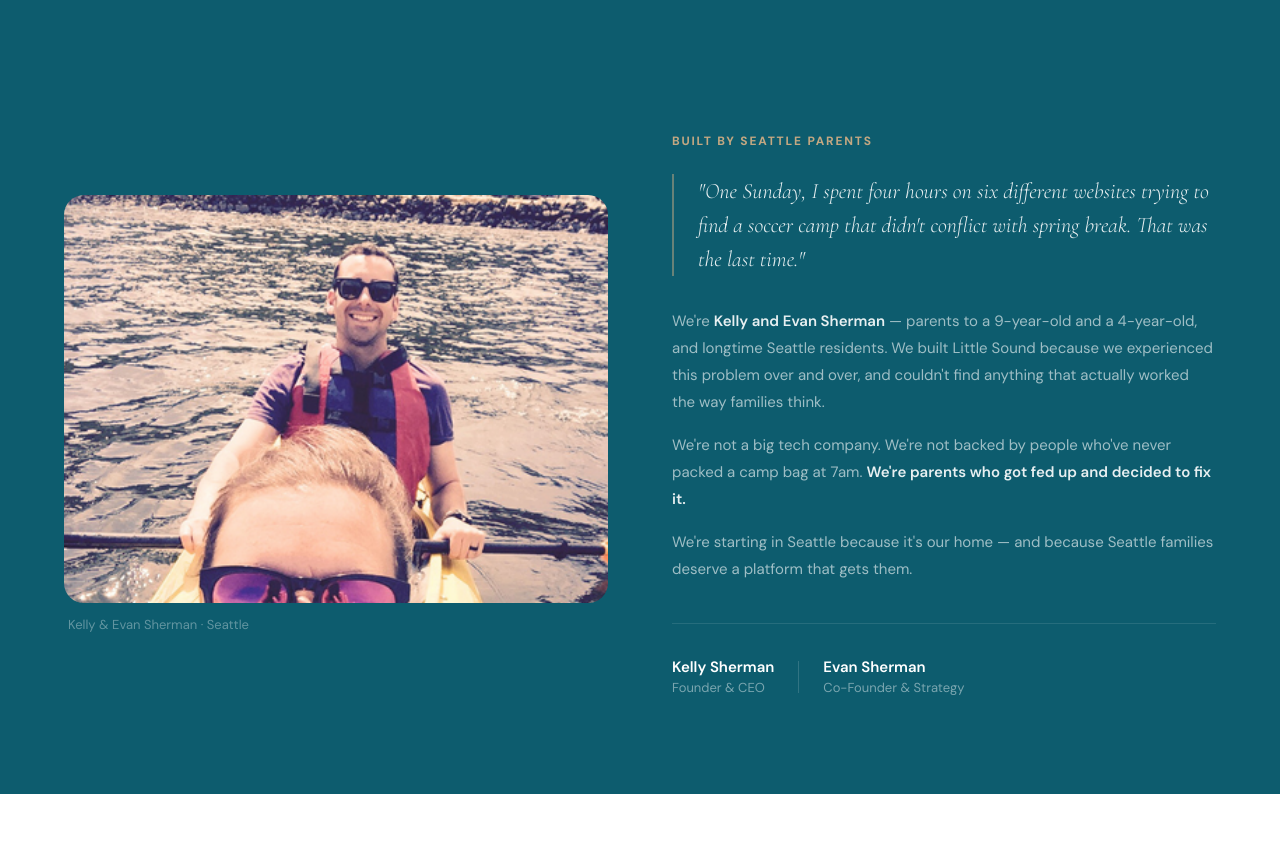
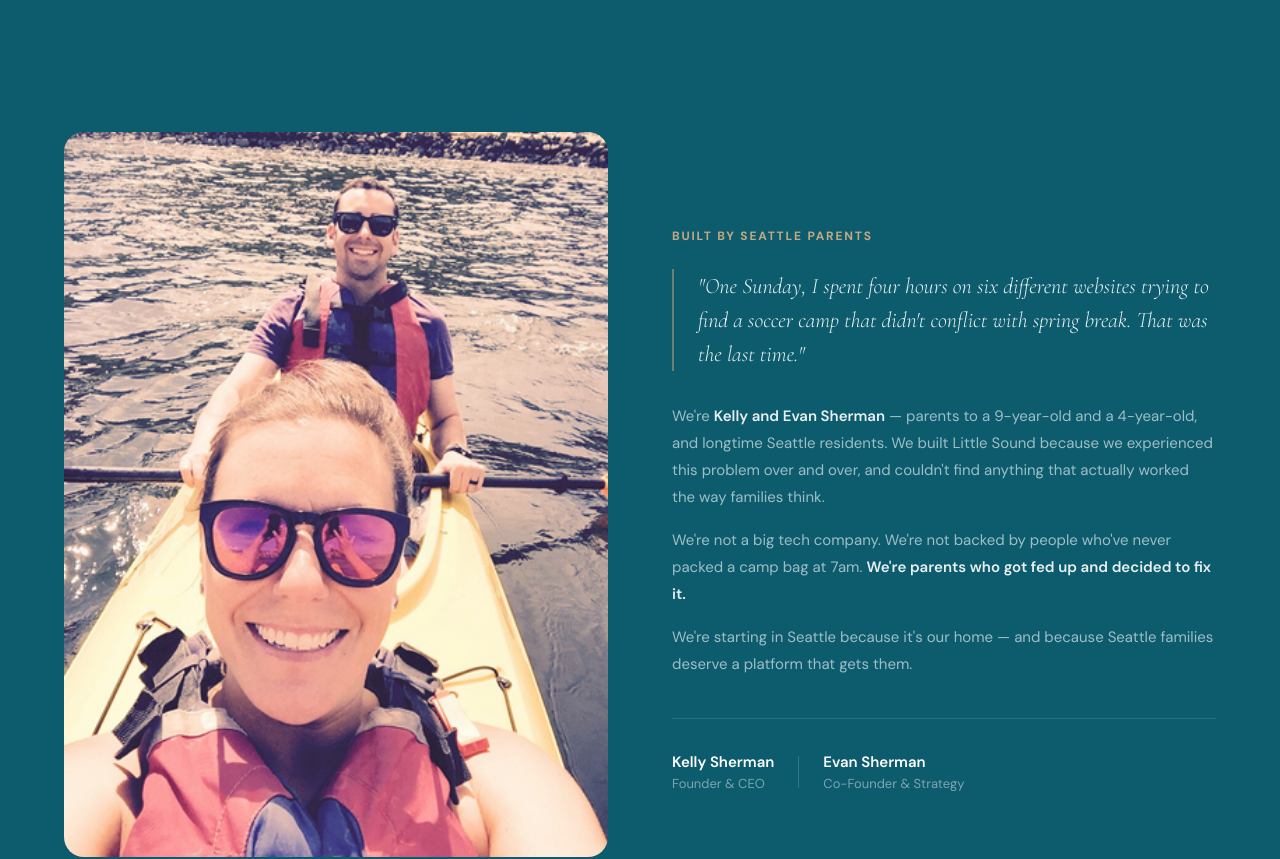
Before and after one commit to thelittlesound/littlesound-landing, a Next.js app: page / in a window 1280 px wide. Shown: the part 2520-3379 px from the top of the page. Built offline with nearby package versions, Linux system fonts and the light colour scheme.

Commit message:
Fix founders photo crop - portrait ratio

```diff
--- a/app/components/Founders.tsx
+++ b/app/components/Founders.tsx
@@ -8,12 +8,12 @@ export default function Founders() {
 
           {/* Founders photo */}
           <div className="hidden lg:flex flex-col items-start gap-3">
-            <div className="w-full aspect-[4/3] rounded-[20px] overflow-hidden relative">
+            <div className="w-full aspect-[3/4] rounded-[20px] overflow-hidden relative">
               <Image
                 src="/images/founders.png"
                 alt="Kelly and Evan Sherman, founders of Little Sound"
                 fill
-                className="object-cover object-top"
+                className="object-cover object-center"
                 sizes="(max-width: 1280px) 50vw, 640px"
               />
             </div>
```
